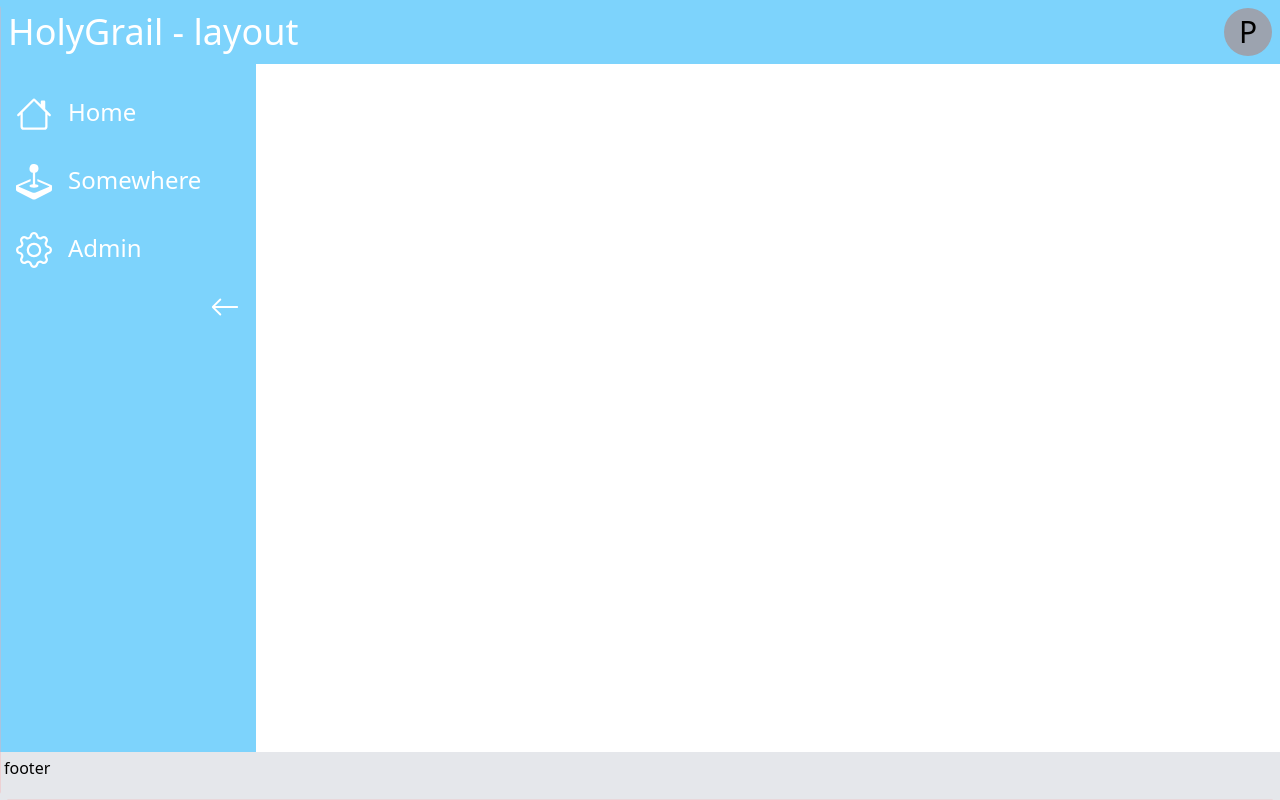
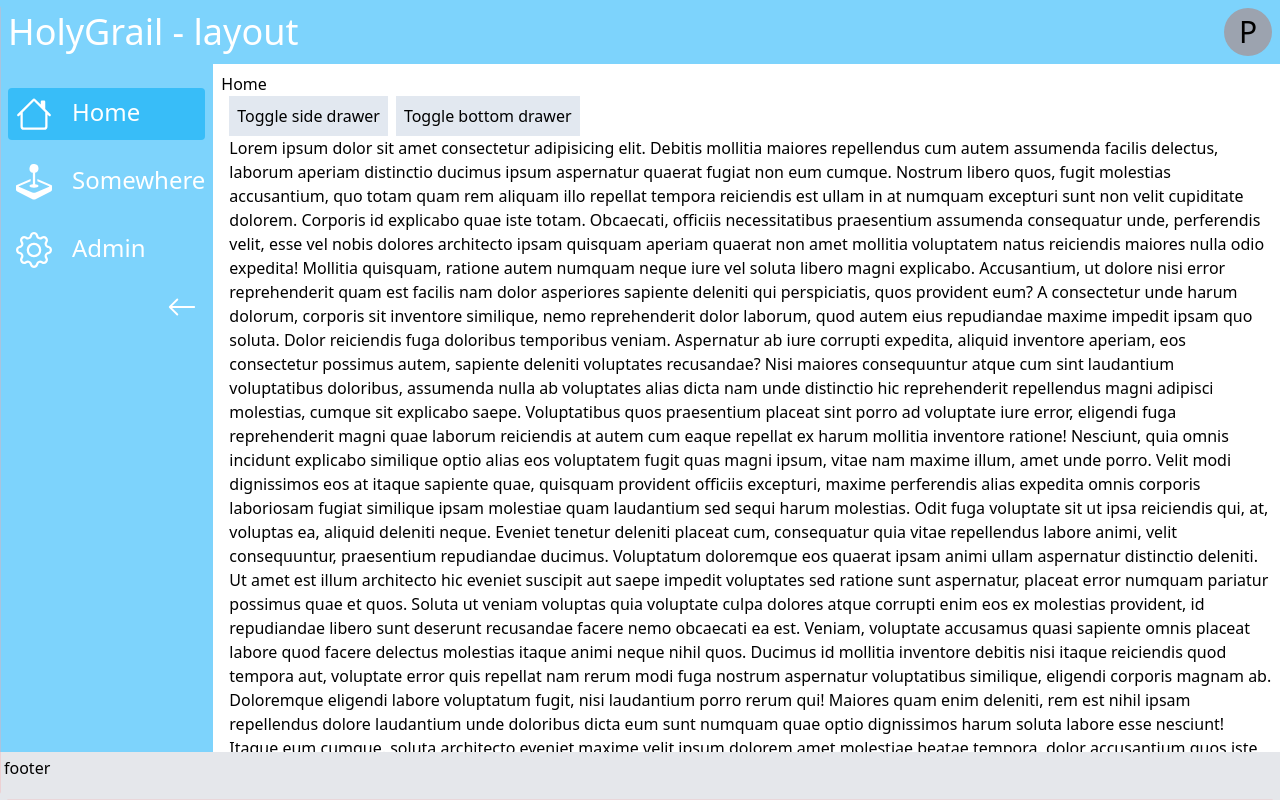
Before and after one commit to fillip1984/holy-grail-layout, a React (Vite) app: page / in a window 1280 px wide. Built offline with nearby package versions, Linux system fonts and the light colour scheme.

Commit message:
cleaned up side nav functionality and bug fixes

```diff
--- a/src/App.tsx
+++ b/src/App.tsx
@@ -23,7 +23,7 @@ const App = () => {
           <SideNav />
           <Routes>
             <Route
-              path="/home"
+              path="/"
               element={
                 <Home
                   setSideDrawerVisible={setSideDrawerVisible}
--- a/src/components/navigation/SideNav.tsx
+++ b/src/components/navigation/SideNav.tsx
@@ -12,7 +12,7 @@ const SideNav = () => {
     {
       label: "Home",
       icon: <BsHouse />,
-      path: "/home",
+      path: "/",
     },
     {
       label: "Somewhere",
@@ -29,13 +29,14 @@ const SideNav = () => {
   return (
     <nav
       className={`bg-sky-300 pt-6 transition-all duration-300 ${
-        shrunk ? "w-[80px]" : "md:w-1/3 lg:w-1/4 xl:w-1/5"
+        shrunk ? "w-[72px]" : "md:w-1/3 lg:w-1/4 xl:w-1/6"
       }`}>
       <div className="flex flex-col space-y-4 px-2 text-2xl text-white">
         {/* Handles active class of react-router-dom NavLink,
             https://ultimatecourses.com/blog/active-navlink-classes-with-react-router */}
         {navItems.map((navItem) => (
           <NavLink
+            end
             to={navItem.path}
             key={navItem.label}
             className={({ isActive }) =>
@@ -43,7 +44,7 @@ const SideNav = () => {
                 isActive ? "bg-sky-400" : ""
               } flex space-x-2 rounded p-2 transition duration-300`
             }>
-            <span className="pr-2 text-4xl">{navItem.icon}</span>
+            <span className="pr-3 text-4xl">{navItem.icon}</span>
             <span>{navItem.label}</span>
           </NavLink>
         ))}
```
